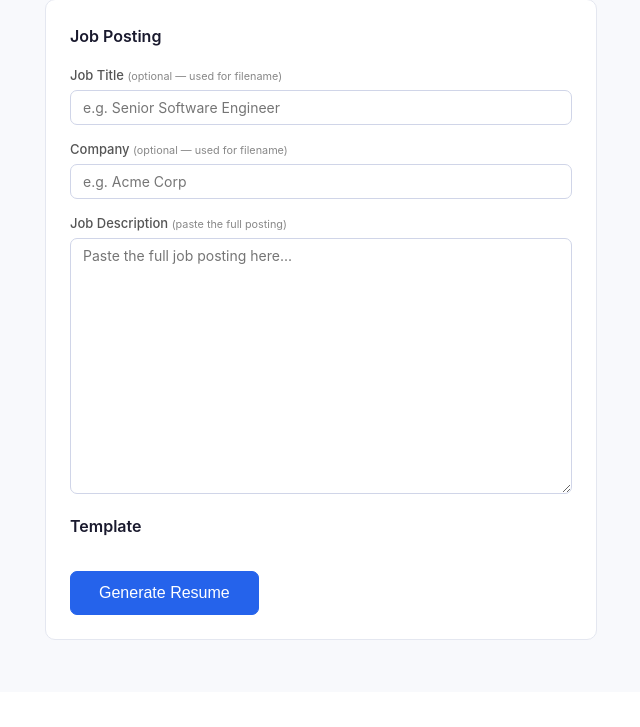
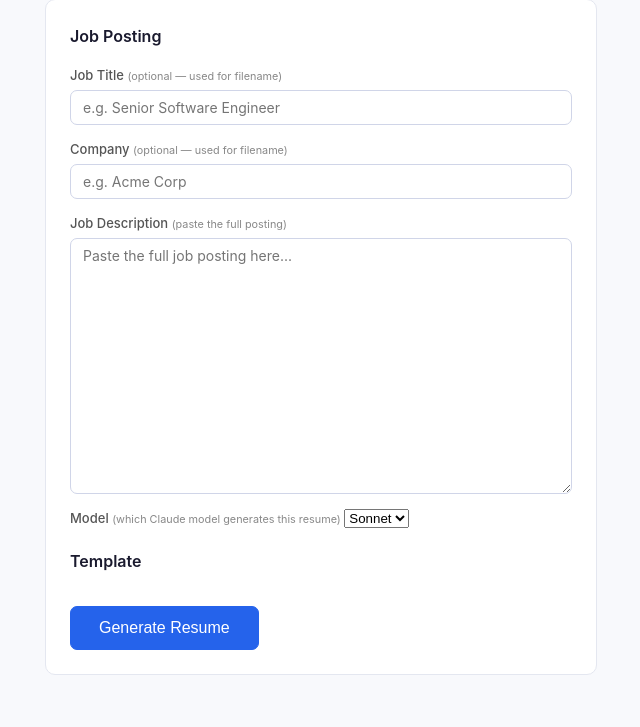
Before and after one commit to rhofield/resume-builder, a FastAPI app: template app/templates/generate.html in a window 1280 px wide. Shown: the part 216-943 px from the top of the page, without its empty margins (119-759 px from the left). Before the commit the page ends 856 px from the top, so only its background shows below. Run offline with FastAPI, Linux system fonts and the light colour scheme; the template is opened without the code that fills it, so the values that code supplies are empty.

Commit message:
feat: add model dropdown to Generate form
Co-Authored-By: Claude Sonnet 4.6 <noreply@anthropic.com>

```diff
--- a/app/templates/generate.html
+++ b/app/templates/generate.html
@@ -35,6 +35,14 @@
                   placeholder="Paste the full job posting here..."></textarea>
       </label>
 
+      <label>Model <small style="font-weight:400;color:#888">(which Claude model generates this resume)</small>
+        <select name="model">
+          <option value="sonnet" selected>Sonnet</option>
+          <option value="opus">Opus</option>
+          <option value="haiku">Haiku</option>
+        </select>
+      </label>
+
       <h2 style="margin:20px 0 12px">Template</h2>
       <div class="template-grid">
         {% for tmpl in resume_templates %}
```
Also changed, not shown: tests/test_routes.py (+4 -0 lines).
